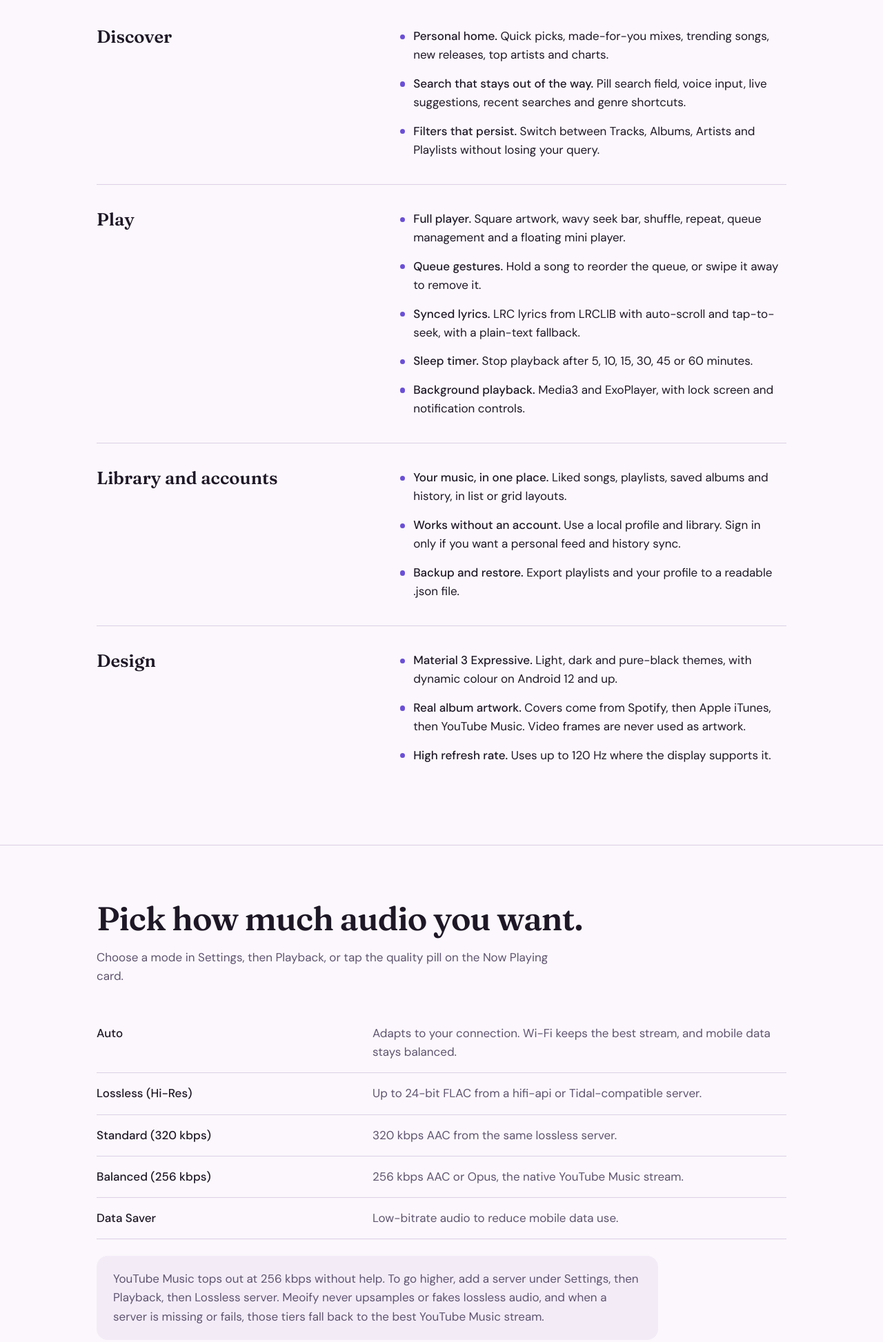
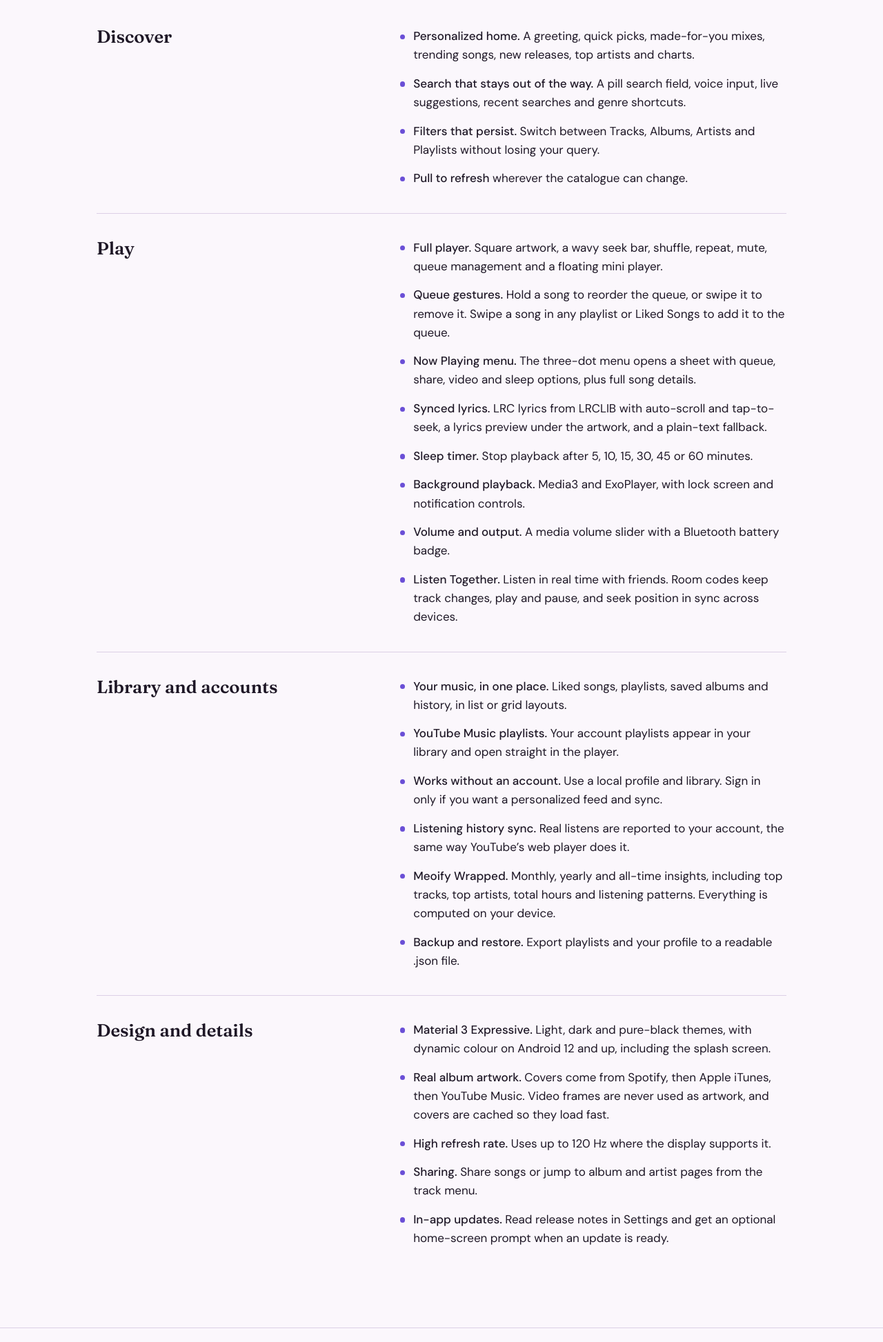
Before and after one commit to popeye0013/Meoify-Stack, a plain HTML site: page index.html in a window 1280 px wide. Shown: the part 1950-3896 px from the top of the page at 69% size. Drawn offline with Linux system fonts and the light colour scheme; no server answers.

Commit message:
Add files via upload

```diff
--- a/index.html
+++ b/index.html
@@ -101,20 +101,24 @@
       <div class="feature">
         <h3>Discover</h3>
         <ul>
-          <li><strong>Personal home.</strong> Quick picks, made-for-you mixes, trending songs, new releases, top artists and charts.</li>
-          <li><strong>Search that stays out of the way.</strong> Pill search field, voice input, live suggestions, recent searches and genre shortcuts.</li>
+          <li><strong>Personalized home.</strong> A greeting, quick picks, made-for-you mixes, trending songs, new releases, top artists and charts.</li>
+          <li><strong>Search that stays out of the way.</strong> A pill search field, voice input, live suggestions, recent searches and genre shortcuts.</li>
           <li><strong>Filters that persist.</strong> Switch between Tracks, Albums, Artists and Playlists without losing your query.</li>
+          <li><strong>Pull to refresh</strong> wherever the catalogue can change.</li>
         </ul>
       </div>
 
       <div class="feature">
         <h3>Play</h3>
         <ul>
-          <li><strong>Full player.</strong> Square artwork, wavy seek bar, shuffle, repeat, queue management and a floating mini player.</li>
-          <li><strong>Queue gestures.</strong> Hold a song to reorder the queue, or swipe it away to remove it.</li>
-          <li><strong>Synced lyrics.</strong> LRC lyrics from LRCLIB with auto-scroll and tap-to-seek, with a plain-text fallback.</li>
+          <li><strong>Full player.</strong> Square artwork, a wavy seek bar, shuffle, repeat, mute, queue management and a floating mini player.</li>
+          <li><strong>Queue gestures.</strong> Hold a song to reorder the queue, or swipe it to remove it. Swipe a song in any playlist or Liked Songs to add it to the queue.</li>
+          <li><strong>Now Playing menu.</strong> The three-dot menu opens a sheet with queue, share, video and sleep options, plus full song details.</li>
+          <li><strong>Synced lyrics.</strong> LRC lyrics from LRCLIB with auto-scroll and tap-to-seek, a lyrics preview under the artwork, and a plain-text fallback.</li>
           <li><strong>Sleep timer.</strong> Stop playback after 5, 10, 15, 30, 45 or 60 minutes.</li>
           <li><strong>Background playback.</strong> Media3 and ExoPlayer, with lock screen and notification controls.</li>
+          <li><strong>Volume and output.</strong> A media volume slider with a Bluetooth battery badge.</li>
+          <li><strong>Listen Together.</strong> Listen in real time with friends. Room codes keep track changes, play and pause, and seek position in sync across devices.</li>
         </ul>
       </div>
 
@@ -122,17 +126,22 @@
         <h3>Library and accounts</h3>
         <ul>
           <li><strong>Your music, in one place.</strong> Liked songs, playlists, saved albums and history, in list or grid layouts.</li>
-          <li><strong>Works without an account.</strong> Use a local profile and library. Sign in only if you want a personal feed and history sync.</li>
+          <li><strong>YouTube Music playlists.</strong> Your account playlists appear in your library and open straight in the player.</li>
+          <li><strong>Works without an account.</strong> Use a local profile and library. Sign in only if you want a personalized feed and sync.</li>
+          <li><strong>Listening history sync.</strong> Real listens are reported to your account, the same way YouTube’s web player does it.</li>
+          <li><strong>Meoify Wrapped.</strong> Monthly, yearly and all-time insights, including top tracks, top artists, total hours and listening patterns. Everything is computed on your device.</li>
           <li><strong>Backup and restore.</strong> Export playlists and your profile to a readable .json file.</li>
         </ul>
       </div>
 
       <div class="feature">
-        <h3>Design</h3>
+        <h3>Design and details</h3>
         <ul>
-          <li><strong>Material 3 Expressive.</strong> Light, dark and pure-black themes, with dynamic colour on Android 12 and up.</li>
-          <li><strong>Real album artwork.</strong> Covers come from Spotify, then Apple iTunes, then YouTube Music. Video frames are never used as artwork.</li>
+          <li><strong>Material 3 Expressive.</strong> Light, dark and pure-black themes, with dynamic colour on Android 12 and up, including the splash screen.</li>
+          <li><strong>Real album artwork.</strong> Covers come from Spotify, then Apple iTunes, then YouTube Music. Video frames are never used as artwork, and covers are cached so they load fast.</li>
           <li><strong>High refresh rate.</strong> Uses up to 120 Hz where the display supports it.</li>
+          <li><strong>Sharing.</strong> Share songs or jump to album and artist pages from the track menu.</li>
+          <li><strong>In-app updates.</strong> Read release notes in Settings and get an optional home-screen prompt when an update is ready.</li>
         </ul>
       </div>
     </div>
@@ -145,13 +154,14 @@
       <table>
         <tbody>
           <tr><th scope="row">Auto</th><td>Adapts to your connection. Wi-Fi keeps the best stream, and mobile data stays balanced.</td></tr>
-          <tr><th scope="row">Lossless (Hi-Res)</th><td>Up to 24-bit FLAC from a hifi-api or Tidal-compatible server.</td></tr>
+          <tr><th scope="row">Hi-Res Audio</th><td>Up to 24-bit, 192 kHz FLAC from a hifi-api or Tidal-compatible server.</td></tr>
+          <tr><th scope="row">CD Lossless</th><td>16-bit, 44.1 kHz FLAC from the same server.</td></tr>
           <tr><th scope="row">Standard (320 kbps)</th><td>320 kbps AAC from the same lossless server.</td></tr>
-          <tr><th scope="row">Balanced (256 kbps)</th><td>256 kbps AAC or Opus, the native YouTube Music stream.</td></tr>
-          <tr><th scope="row">Data Saver</th><td>Low-bitrate audio to reduce mobile data use.</td></tr>
+          <tr><th scope="row">YouTube Music</th><td>128 to 256 kbps AAC or Opus, the native YouTube Music stream.</td></tr>
+          <tr><th scope="row">Data Saver</th><td>96 kbps AAC to reduce mobile data use.</td></tr>
         </tbody>
       </table>
-      <p class="note">YouTube Music tops out at 256 kbps without help. To go higher, add a server under Settings, then Playback, then Lossless server. Meoify never upsamples or fakes lossless audio, and when a server is missing or fails, those tiers fall back to the best YouTube Music stream.</p>
+      <p class="note">YouTube Music tops out at 256 kbps on its own. To go higher, add a server under Settings, then Playback, then Lossless server. Meoify accepts a hifi-api or Tidal-compatible server for Hi-Res FLAC, or a 320 kbps server for AAC, and detects which one you pasted. You can name the server and test it before saving. Meoify never upsamples or fakes lossless audio. If no server is set or it fails, those tiers fall back to the best YouTube Music stream. A new mode applies from the next track.</p>
     </div>
   </section>
 
```
